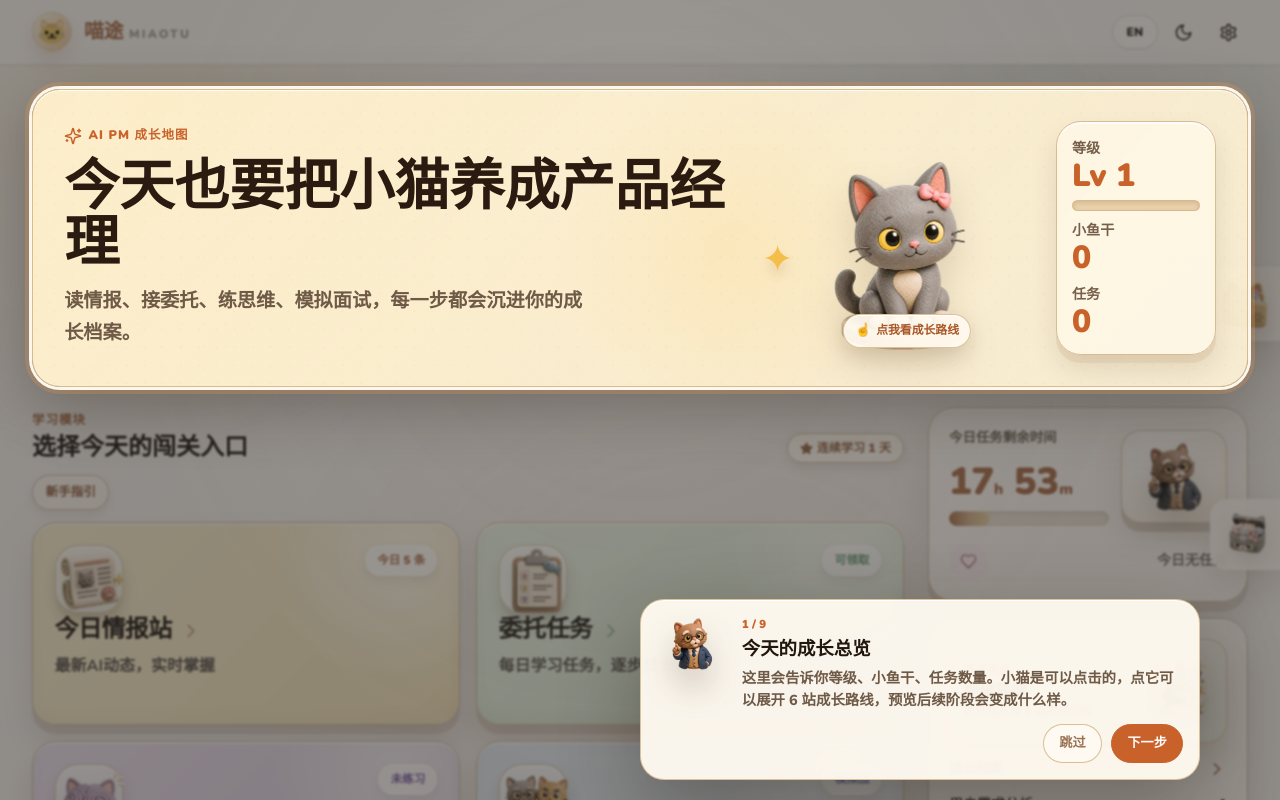
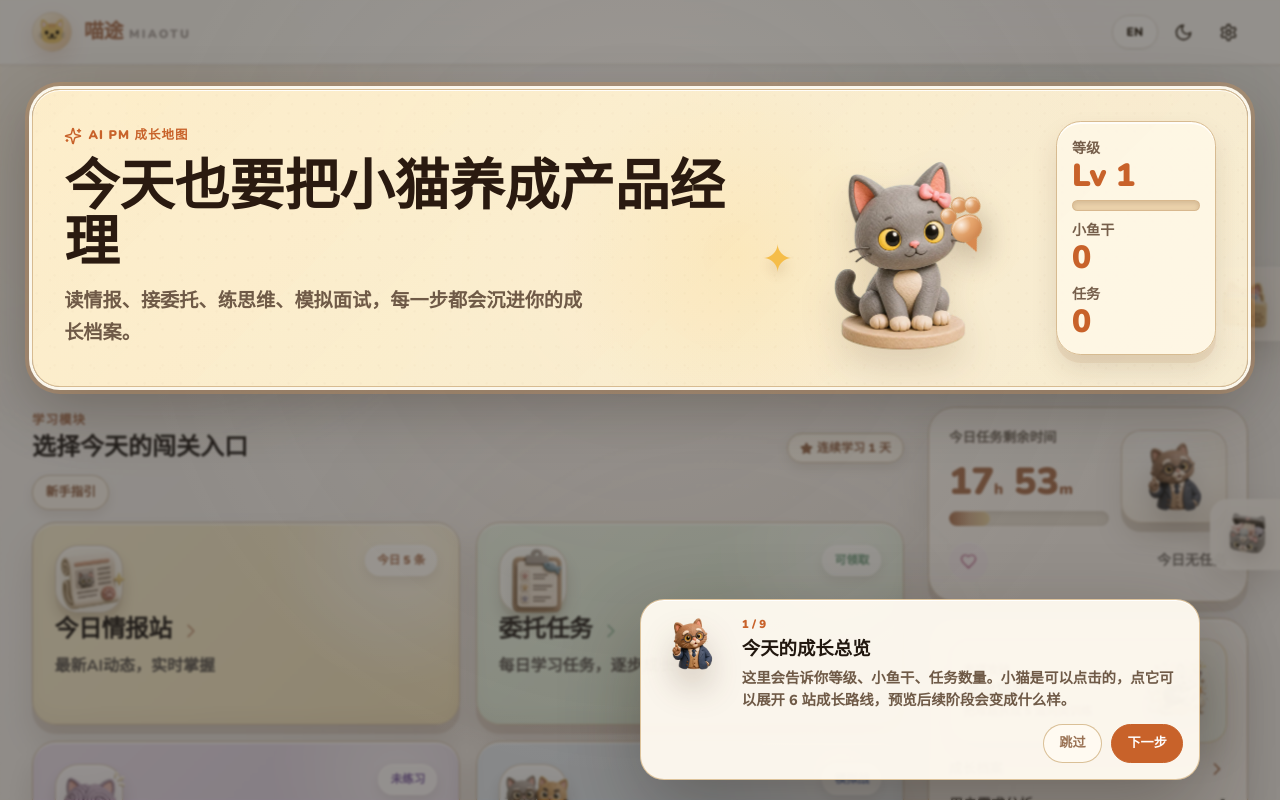
Before and after one commit to katiemalfoy62-commits/miaotu, a React (Vite) app: page /onboarding in a window 1280 px wide. Both pictures are taken after a click on the button "跳过". Shown: the top 800 px of the page. Built offline with nearby package versions, Linux system fonts and the light colour scheme.

Commit message:
Add guided tour paw pointer

```diff
--- a/src/index.css
+++ b/src/index.css
@@ -2665,43 +2665,6 @@ button:hover .interviewer-clay {
   transform: translateY(1.2rem);
 }
 
-.cat-click-cue {
-  position: absolute;
-  left: 50%;
-  bottom: 0.65rem;
-  z-index: 4;
-  display: inline-flex;
-  align-items: center;
-  gap: 0.3rem;
-  white-space: nowrap;
-  border: 1px solid rgba(217, 189, 147, 0.92);
-  border-radius: 999px;
-  background: rgba(255, 250, 241, 0.94);
-  color: #a95525;
-  padding: 0.38rem 0.7rem;
-  font-size: 0.74rem;
-  font-weight: 1000;
-  box-shadow:
-    0 8px 18px rgba(87, 52, 22, 0.13),
-    inset 0 1px 0 rgba(255,255,255,0.95);
-  transform: translateX(-50%);
-  pointer-events: none;
-}
-
-.cat-click-cue::before {
-  content: "☝";
-  font-size: 0.82rem;
-}
-
-.dark .cat-click-cue {
-  border-color: rgba(255,255,255,0.12);
-  background: #303030;
-  color: #d18a52;
-  box-shadow:
-    0 10px 20px rgba(0,0,0,0.24),
-    inset 0 1px 0 rgba(255,255,255,0.07);
-}
-
 .shop-layered-cat {
   position: relative;
   z-index: 2;
@@ -2788,6 +2751,92 @@ button:hover .interviewer-clay {
   transform: translateX(-50%);
 }
 
+.tour-paw-pointer {
+  position: fixed;
+  z-index: 1004;
+  width: 3.6rem;
+  height: 3.6rem;
+  pointer-events: none;
+  filter: drop-shadow(0 16px 14px rgba(69, 43, 22, 0.28));
+  transform: translate(-50%, -50%) rotate(-24deg);
+  animation: tour-paw-bob 1.25s ease-in-out infinite;
+}
+
+.tour-paw-toe,
+.tour-paw-pad {
+  position: absolute;
+  display: block;
+  border: 1px solid rgba(201, 146, 89, 0.72);
+  background:
+    radial-gradient(circle at 38% 28%, rgba(255,255,255,0.78), transparent 38%),
+    linear-gradient(145deg, #f5c58f, #d8894f);
+  box-shadow:
+    inset 0 2px 0 rgba(255,255,255,0.36),
+    inset 0 -5px 7px rgba(128, 67, 30, 0.14);
+}
+
+.tour-paw-toe {
+  width: 1rem;
+  height: 1.05rem;
+  border-radius: 999px;
+}
+
+.tour-paw-toe-one {
+  left: 0.65rem;
+  top: 0.55rem;
+}
+
+.tour-paw-toe-two {
+  left: 1.48rem;
+  top: 0.22rem;
+}
+
+.tour-paw-toe-three {
+  left: 2.28rem;
+  top: 0.55rem;
+}
+
+.tour-paw-pad {
+  left: 0.9rem;
+  top: 1.45rem;
+  width: 1.9rem;
+  height: 1.65rem;
+  border-radius: 48% 48% 54% 54%;
+}
+
+.tour-paw-pointer::after {
+  content: "";
+  position: absolute;
+  left: 1.45rem;
+  top: 3.05rem;
+  width: 0;
+  height: 0;
+  border-left: 0.42rem solid transparent;
+  border-right: 0.42rem solid transparent;
+  border-top: 0.85rem solid #d8894f;
+}
+
+.dark .tour-paw-toe,
+.dark .tour-paw-pad {
+  border-color: rgba(255,255,255,0.18);
+  background:
+    radial-gradient(circle at 38% 28%, rgba(255,255,255,0.34), transparent 38%),
+    linear-gradient(145deg, #d18a52, #a96538);
+}
+
+.dark .tour-paw-pointer::after {
+  border-top-color: #a96538;
+}
+
+@keyframes tour-paw-bob {
+  0%, 100% {
+    translate: 0 0;
+  }
+  50% {
+    translate: 0 -0.45rem;
+  }
+}
+
 .home-tour-card--modules {
   bottom: 1rem;
 }
@@ -2834,6 +2883,19 @@ button:hover .interviewer-clay {
     0 0 0 9px rgba(212, 147, 86, 0.36),
     0 20px 45px rgba(33, 23, 15, 0.32) !important;
   transform: translateX(-0.25rem) scale(1.03);
+}
+
+.miaotu-home-tour-mentor .oldcat-panel,
+.miaotu-home-tour-floaters .link-vault-panel,
+.miaotu-home-tour-floaters .oldcat-memory-panel {
+  z-index: 1005;
+  opacity: 1;
+  pointer-events: auto;
+  filter: none;
+  box-shadow:
+    0 0 0 4px rgba(255, 252, 242, 0.96),
+    0 0 0 9px rgba(212, 147, 86, 0.30),
+    0 28px 80px rgba(35, 24, 15, 0.34) !important;
 }
 
 .home-tour-oldcat .clay-mascot-oldcat {
--- a/src/pages/Home/Home.jsx
+++ b/src/pages/Home/Home.jsx
@@ -160,10 +160,23 @@ const TOUR_STEPS = [
   },
 ]
 
+const TOUR_TARGET_SELECTORS = {
+  hero: '[data-tour-target="hero"]',
+  news: '[data-tour-target="news"]',
+  tasks: '[data-tour-target="tasks"]',
+  training: '[data-tour-target="training"]',
+  interview: '[data-tour-target="interview"]',
+  cat: '[data-tour-target="cat"]',
+  mentor: '[data-tour-target="mentor"] .home-oldcat-entry',
+  archive: '[data-tour-target="archive"]',
+  floaters: '.link-vault-peek',
+}
+
 function ModuleCard({ mod, lang, index, highlighted = false }) {
   return (
     <motion.div
       className={highlighted ? `tour-highlight tour-highlight-module tour-highlight-module-${mod.key}` : ''}
+      data-tour-target={mod.key}
       initial={{ opacity: 0, y: 18, scale: 0.98 }}
       animate={{ opacity: 1, y: 0, scale: 1 }}
       transition={{ delay: index * 0.07, type: 'spring', stiffness: 260, damping: 22 }}
@@ -223,6 +236,7 @@ export default function Home() {
   const [previewStationIndex, setPreviewStationIndex] = useState(null)
   const [showTour, setShowTour] = useState(() => user.homeTourDone !== true)
   const [tourIndex, setTourIndex] = useState(() => Math.min(user.homeTourStep || 0, TOUR_STEPS.length - 1))
+  const [pawStyle, setPawStyle] = useState(null)
   const tourStep = TOUR_STEPS[tourIndex]
 
   useEffect(() => {
@@ -232,9 +246,52 @@ export default function Home() {
   useEffect(() => {
     document.documentElement.classList.toggle('miaotu-home-tour-active', showTour)
     document.documentElement.classList.toggle('miaotu-home-tour-floaters', showTour && tourStep?.key === 'floaters')
+    document.documentElement.classList.toggle('miaotu-home-tour-mentor', showTour && tourStep?.key === 'mentor')
     return () => {
       document.documentElement.classList.remove('miaotu-home-tour-active')
       document.documentElement.classList.remove('miaotu-home-tour-floaters')
+      document.documentElement.classList.remove('miaotu-home-tour-mentor')
+    }
+  }, [showTour, tourStep?.key])
+
+  useEffect(() => {
+    if (!showTour || !tourStep) {
+      setPawStyle(null)
+      return undefined
+    }
+
+    const selector = TOUR_TARGET_SELECTORS[tourStep.key]
+    if (!selector) return undefined
+    const shouldScroll = tourStep.key !== 'floaters'
+    let cancelled = false
+
+    function placePointer() {
+      if (cancelled) return
+      const target = document.querySelector(selector)
+      if (!target) {
+        setPawStyle(null)
+        return
+      }
+      const rect = target.getBoundingClientRect()
+      const x = Math.min(window.innerWidth - 72, Math.max(48, rect.left + rect.width * 0.72))
+      const y = Math.min(window.innerHeight - 72, Math.max(64, rect.top + rect.height * 0.44))
+      setPawStyle({ left: `${x}px`, top: `${y}px` })
+    }
+
+    const target = document.querySelector(selector)
+    if (target && shouldScroll) {
+      target.scrollIntoView({ behavior: 'smooth', block: 'center', inline: 'nearest' })
+    }
+
+    const timers = [80, 420, 760].map(delay => window.setTimeout(placePointer, delay))
+    window.addEventListener('resize', placePointer)
+    window.addEventListener('scroll', placePointer, { passive: true })
+
+    return () => {
+      cancelled = true
+      timers.forEach(window.clearTimeout)
+      window.removeEventListener('resize', placePointer)
+      window.removeEventListener('scroll', placePointer)
     }
   }, [showTour, tourStep?.key])
 
@@ -360,11 +417,8 @@ export default function Home() {
           </p>
         </div>
 
-        <button className="clay-hero-mascot" type="button" onClick={() => setMapOpen(true)} title={lang === 'zh' ? '查看成长地图' : 'Open growth map'}>
+        <button className="clay-hero-mascot" type="button" onClick={() => setMapOpen(true)} title={lang === 'zh' ? '查看成长地图' : 'Open growth map'} data-tour-target="hero">
           <span className="clay-star clay-star-one">✦</span>
-          <span className="cat-click-cue">
-            {lang === 'zh' ? '点我看成长路线' : 'Tap for growth map'}
-          </span>
           <LayeredCat
             catConfig={user.catConfig}
             level={user.level}
@@ -420,6 +474,7 @@ export default function Home() {
             animate={{ opacity: 1, y: 0 }}
             transition={{ delay: 0.32 }}
             className={`clay-cat-stage-card ${tourClass('cat')}`}
+            data-tour-target="cat"
           >
             <div className="clay-cat-scene">
               <span className="clay-stage-plant">🌱</span>
@@ -492,6 +547,7 @@ export default function Home() {
             animate={{ opacity: 1, x: 0 }}
             transition={{ delay: 0.18 }}
             className={`side-card timer-card clay-side-card ${tourClass('mentor')}`}
+            data-tour-target="mentor"
           >
             <div className="clay-timer-layout">
               <div className="clay-timer-copy">
@@ -529,6 +585,7 @@ export default function Home() {
             animate={{ opacity: 1, x: 0 }}
             transition={{ delay: 0.28 }}
             className={`side-card growth-card clay-side-card ${tourClass('archive')}`}
+            data-tour-target="archive"
           >
             <Link to="/breakthrough" className="home-breakthrough-card">
               <div>
@@ -585,6 +642,14 @@ export default function Home() {
       {showTour && tourStep && (
         <>
           <div className="home-tour-dim" aria-hidden="true" />
+          {pawStyle && (
+            <div className={`tour-paw-pointer tour-paw-pointer--${tourStep.key}`} style={pawStyle} aria-hidden="true">
+              <span className="tour-paw-toe tour-paw-toe-one" />
+              <span className="tour-paw-toe tour-paw-toe-two" />
+              <span className="tour-paw-toe tour-paw-toe-three" />
+              <span className="tour-paw-pad" />
+            </div>
+          )}
           <motion.div
             className={`home-tour-card home-tour-card--${tourStep.key}`}
             initial={{ opacity: 0, y: 18, scale: 0.98 }}
```
